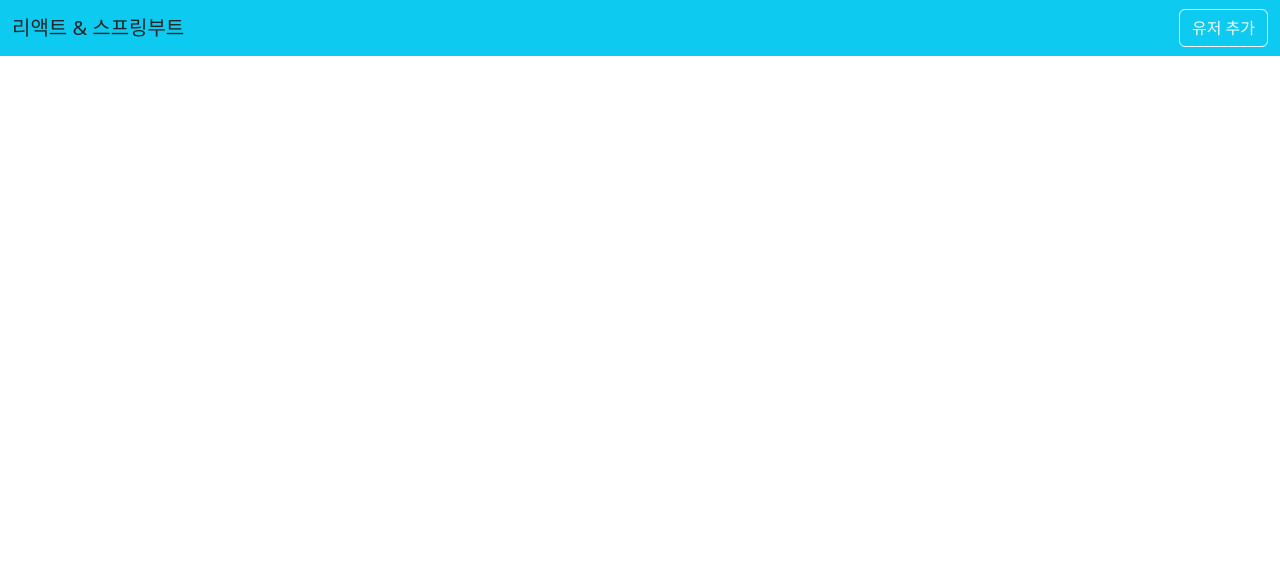
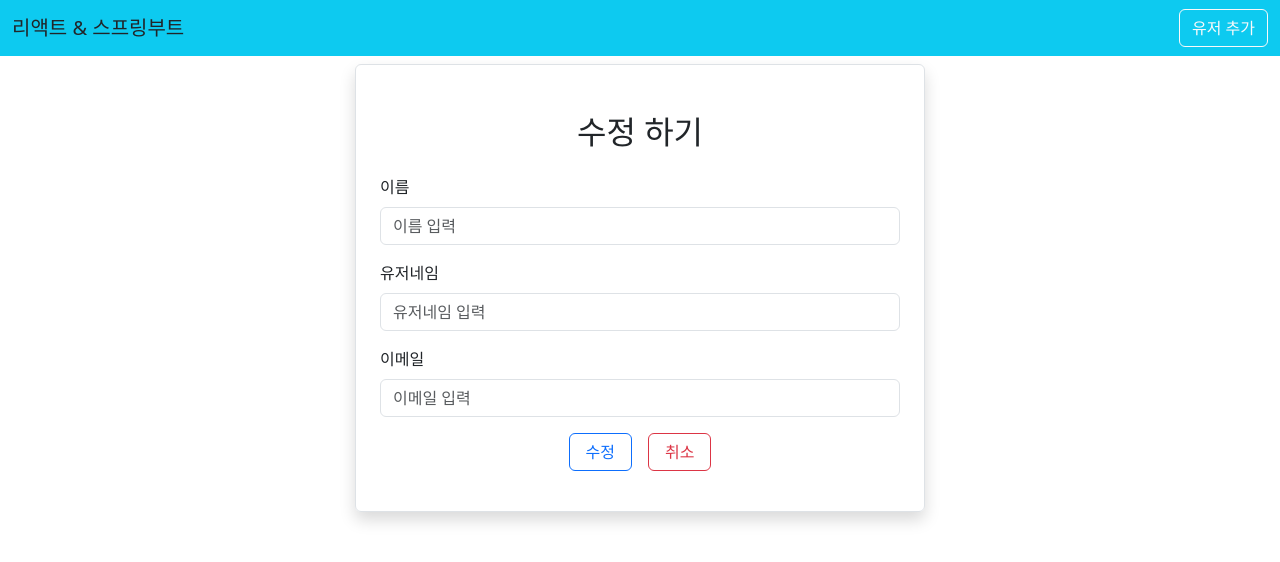
Before and after one commit to lemonsatang/frontend, a React app: page /edituser/1 in a window 1280 px wide. Before the commit this address had no page. Shown: the top 562 px of the page. Built offline with nearby package versions, Linux system fonts and the light colour scheme; no server answers; the HTML template or start-up script is replaced by a standard one.

Commit message:
유저 수정, 삭제

```diff
--- a/src/App.jsx
+++ b/src/App.jsx
@@ -2,6 +2,7 @@
 import Home from "./pages/Home";
 import { BrowserRouter, Route, Routes } from "react-router-dom";
 import AddUser from "./users/AddUser";
+import EditUser from "./users/EditUser";
 
 function App() {
   return (
@@ -11,6 +12,7 @@
         <Routes>
           <Route path="/" element={<Home />}></Route>
           <Route path="/adduser" element={<AddUser />}></Route>
+          <Route path="/edituser/:id" element={<EditUser />}></Route>
         </Routes>
       </BrowserRouter>
     </div>
--- a/src/pages/Home.jsx
+++ b/src/pages/Home.jsx
@@ -1,5 +1,6 @@
 import axios from "axios"; //액시오스 객체
 import { useEffect, useState } from "react";
+import { Link } from "react-router-dom";
 
 export default function Home() {
   const [users, setUsers] = useState([]); // 유저 객체 배열
@@ -12,6 +13,13 @@
   useEffect(() => {
     loadUsers();
   }, []);
+
+  const deleteUser = async (id) => {
+    if (confirm("정말로 삭제하시겠습니까?")) {
+      await axios.delete(`http://localhost:8080/users/${id}`);
+      loadUsers();
+    }
+  };
 
   return (
     <div className="container">
@@ -34,8 +42,18 @@
               <td>{user.email}</td>
               <td>
                 <button className="btn btn-outline-secondary mx-2">보기</button>
-                <button className="btn btn-outline-warning mx-2">수정</button>
-                <button className="btn btn-outline-danger mx-2">삭제</button>
+                <Link
+                  className="btn btn-outline-warning mx-2"
+                  to={`/edituser/${user.id}`}
+                >
+                  수정
+                </Link>
+                <button
+                  className="btn btn-outline-danger mx-2"
+                  onClick={() => deleteUser(user.id)}
+                >
+                  삭제
+                </button>
               </td>
             </tr>
           ))}
--- a/src/users/EditUser.jsx
+++ b/src/users/EditUser.jsx
@@ -0,0 +1,109 @@
+import axios from "axios";
+import React, { useEffect, useState } from "react";
+import { Link, useNavigate, useParams } from "react-router-dom";
+
+export default function EditUser() {
+  const navigate = useNavigate(); // 이동 객체
+  const [user, setUser] = useState({
+    name: "",
+    username: "",
+    email: "",
+  });
+  const { name, username, email } = user; // 객체 분해(객체 밖으로 변수들을 꺼냄)
+
+  const { id } = useParams();
+  const loadUser = async () => {
+    const result = await axios.get(`http://localhost:8080/users/${id}`);
+    setUser(result.data);
+  };
+
+  useEffect(() => {
+    loadUser();
+  }, []);
+
+  // 모든 입력창의 값을 업데이트
+  const onInputChange = (e) => {
+    setUser({
+      ...user,
+      [e.target.name]: e.target.value,
+    });
+  };
+  const onSubmit = async (e) => {
+    console.log(user);
+    e.preventDefault();
+    await axios.put(`http://localhost:8080/users/${id}`, user);
+    // 성공적으로 보낸 후 기본페이지로
+    navigate("/");
+  };
+  return (
+    <div className="container">
+      <div className="row">
+        <div className="col-md-6 offset-md-3 border rounded p-4 mt-2 shadow">
+          <h2 className="text-center m-4">수정 하기</h2>
+          <form onSubmit={onSubmit}>
+            <div className="mb-3">
+              <label htmlFor="name" className="form-label">
+                이름
+              </label>
+              <input
+                required
+                type="text"
+                id="name"
+                value={name}
+                onChange={onInputChange}
+                className="form-control"
+                placeholder="이름 입력"
+                name="name"
+              />
+            </div>
+            <div className="mb-3">
+              <label htmlFor="username" className="form-label">
+                유저네임
+              </label>
+              <input
+                required
+                type="text"
+                id="username"
+                value={username}
+                onChange={onInputChange}
+                className="form-control"
+                placeholder="유저네임 입력"
+                name="username"
+              />
+            </div>
+            <div className="mb-3">
+              <label htmlFor="email" className="form-label">
+                이메일
+              </label>
+              <input
+                required
+                type="text"
+                id="email"
+                value={email}
+                onChange={onInputChange}
+                className="form-control"
+                placeholder="이메일 입력"
+                name="email"
+              />
+            </div>
+            <div className="mb-3 text-center">
+              <button
+                type="submit"
+                className="btn btn-outline-primary px-3 mx-2"
+              >
+                수정
+              </button>
+              <Link
+                type="submit"
+                className="btn btn-outline-danger px-3 mx-2"
+                to="/"
+              >
+                취소
+              </Link>
+            </div>
+          </form>
+        </div>
+      </div>
+    </div>
+  );
+}
```
